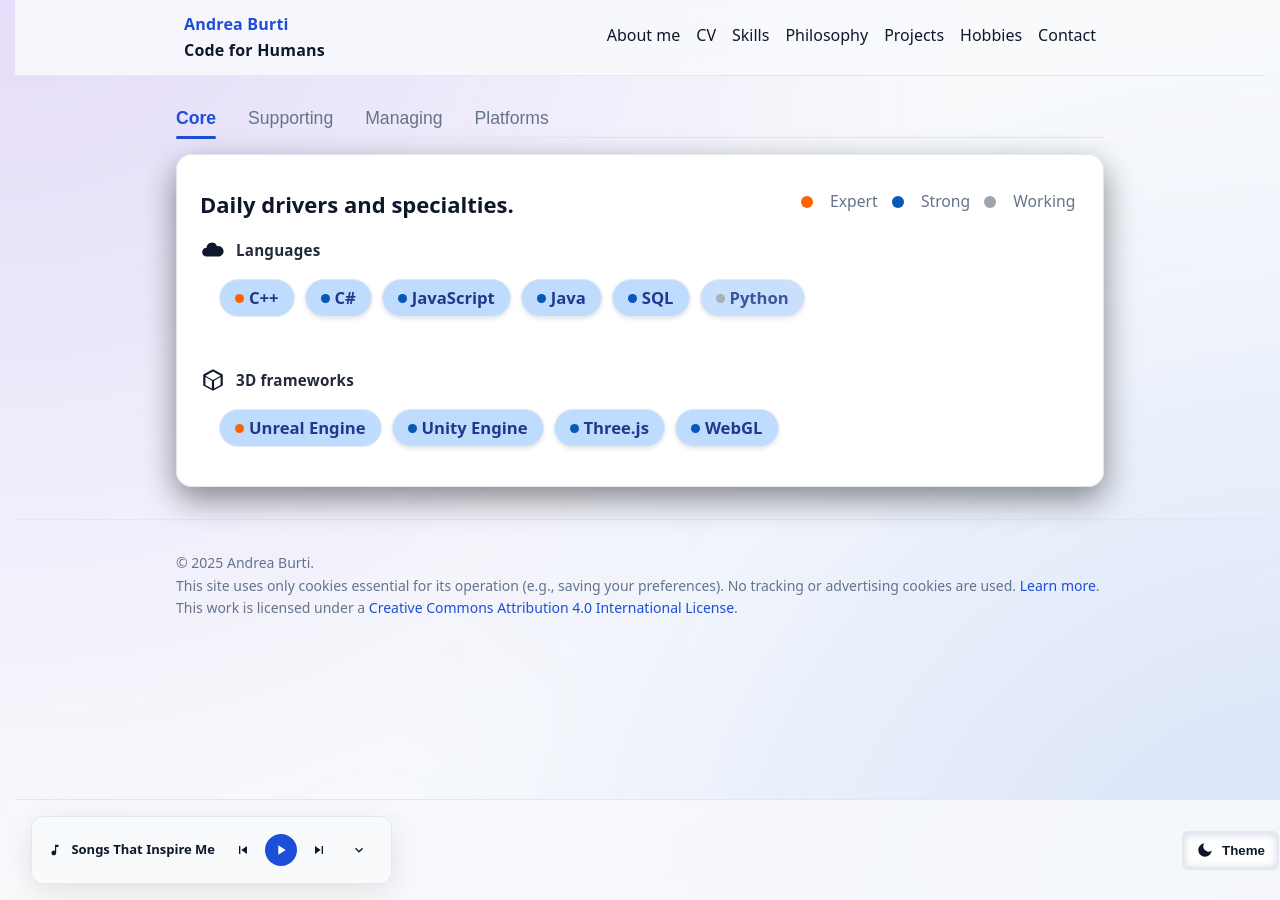
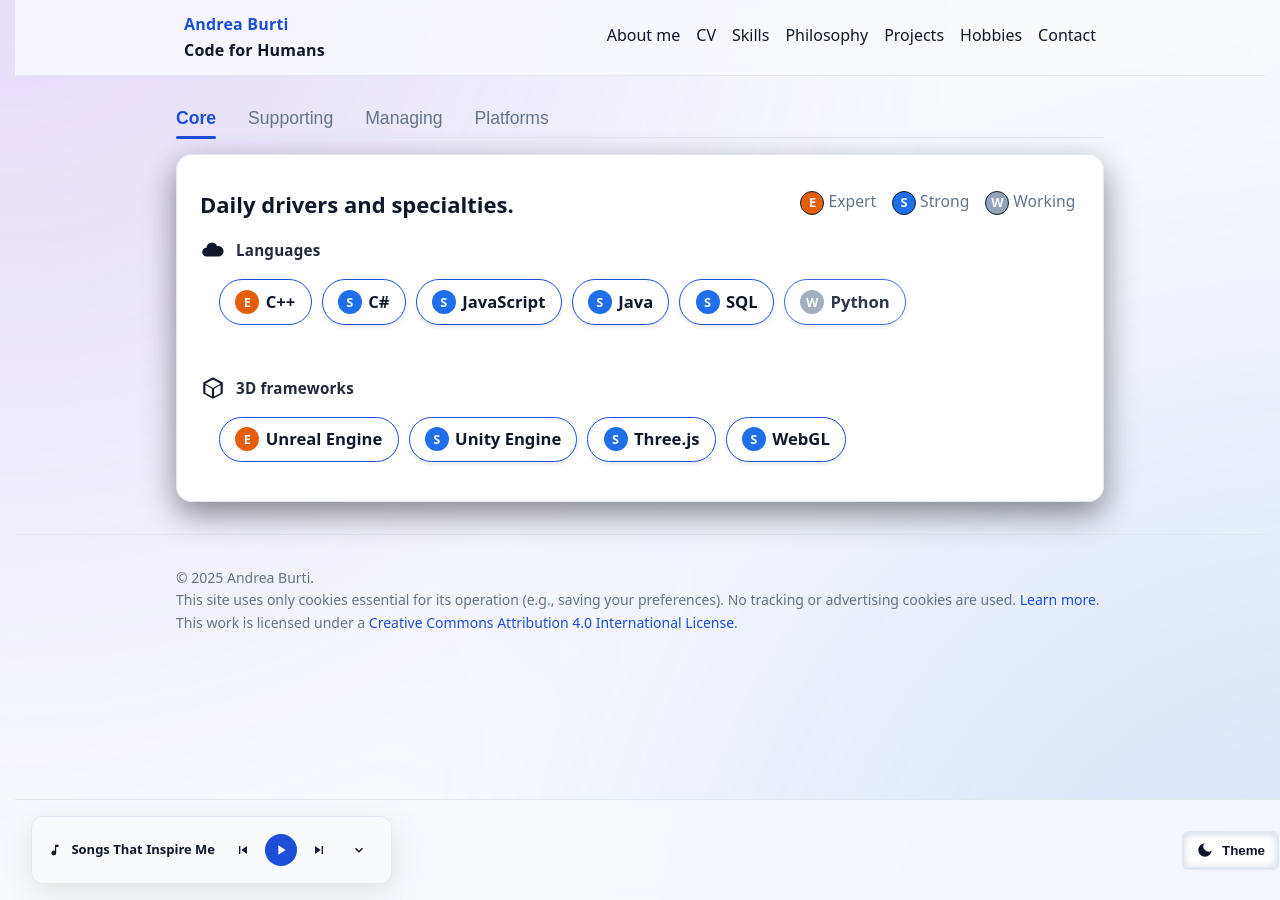
Before and after one commit to boozee/boozee.github.io, a Jekyll site: the page built from pages/skills.md, in a window 1280 px wide. Built offline with Jekyll 4.4.1, drawn with Linux system fonts in a browser that asks for light colours.

Commit message:
Improve skills badges style

```diff
--- a/_includes/skills-tabs.html
+++ b/_includes/skills-tabs.html
@@ -33,9 +33,9 @@
         <div style="display: flex; gap:16px;">
         {% if section.blurb %}<h3>{{ section.blurb }}</h3>{% endif %}
         <div class="skills3-legend skills3-legend--inline" aria-label="Legend">
-          <span class="lvl-dot expert"></span><span>Expert</span>
-          <span class="lvl-dot strong"></span><span>Strong</span>
-          <span class="lvl-dot working"></span><span>Working</span>
+          <div><span class="lvl-dot expert"></span><span>Expert</span></div>
+          <div><span class="lvl-dot strong"></span><span>Strong</span></div>
+          <div><span class="lvl-dot working"></span><span>Working</span></div>
         </div>
         </div>
 
--- a/_sass/_chips-badges.scss
+++ b/_sass/_chips-badges.scss
@@ -7,19 +7,19 @@
 
 .badge,
 .tech-badge {
+  align-items: center;
   display: inline-block;
-  padding: .4rem 1rem;
+  padding: .25rem .6rem;
   border-radius: 999px;
+  gap: .35rem;
+  font: 500 .85rem/1 system-ui, -apple-system, "Segoe UI", Roboto, Arial, sans-serif;
   font-size: .9rem;
   line-height: 1.2;
   font-weight: 500;
   box-shadow: 0 2px 4px rgba(0, 0, 0, 0.10);
   transition: transform .15s ease, box-shadow .15s ease;
-}
-
-.badge {
-  background: var(--brand);
-  color: var(--fg);
+  background: none;
+  height: auto;
 }
 
 .tech-badge {
@@ -35,21 +35,10 @@
   box-shadow: 0 4px 8px rgba(0, 0, 0, 0.20);
 }
 
-html[data-theme="light"] .badge {
-  background: var(--brand-light);
-  color: var(--brand-ink);
-}
-
 .badge-outline {
   background: transparent;
   border: 1px solid var(--border);
   color: var(--fg);
-}
-
-html[data-theme="light"] .tech-badge {
-  background: var(--brand-light);
-  color: var(--brand-ink);
-  border: 1px solid var(--border);
 }
 
 .cv-card-list .tech {
--- a/_sass/_skills.scss
+++ b/_sass/_skills.scss
@@ -2,15 +2,15 @@
   --ink: #e7eef9;
   --pill: #1b2640;
   --pillHover: #22305a;
-  --dotExpert: #6ee7a8;
-  --dotStrong: #60a5fa;
-  --dotWorking: #94a3b8;
+  --dotExpert: #FF8A1C;
+  --dotStrong: #60A5FA;
+  --dotWorking: #A8B2BD;
 }
 
 html[data-theme="light"] .skills3 {
-  --dotExpert: #ff6200;
-  --dotStrong: #0858b8;
-  --dotWorking: #9ea4ab;
+  --dotExpert: #E35D0A;
+  --dotStrong: #1F6FEB;
+  --dotWorking: #94A3B8;
 }
 
 .skills3 h2 {
@@ -23,7 +23,7 @@ html[data-theme="light"] .skills3 {
   color: var(--muted);
   font-size: .98rem;
   display: flex;
-  gap: 14px;
+  gap: 16px;
   align-items: center;
   flex-wrap: wrap;
   top: 24px;
@@ -33,23 +33,38 @@ html[data-theme="light"] .skills3 {
 }
 
 .lvl-dot {
-  display: inline-block;
-  width: .75rem;
-  height: .75rem;
-  border-radius: 999px;
-  margin-right: .2rem;
+  --label: "";
+  --dot: transparent;
+  display: inline-grid;
+  place-items: center;
+  width: 1.5rem;
+  height: 1.5rem;
+  border-radius: 50%;
+  font: 700 .8rem/1 system-ui;
+  line-height: 1;
+  color: var(--bg);
+  background: var(--dot);
+  margin-right: .25rem;
+  border: 1px solid var(--fg);
+}
+
+.lvl-dot::before {
+  content: var(--label);
+}
+
+.lvl-dot.working {
+  --label: "W";
+  --dot: var(--dotWorking);
+}
+
+.lvl-dot.strong {
+  --label: "S";
+  --dot: var(--dotStrong);
 }
 
 .lvl-dot.expert {
-  background: var(--dotExpert)
-}
-
-.lvl-dot.strong {
-  background: var(--dotStrong)
-}
-
-.lvl-dot.working {
-  background: var(--dotWorking)
+  --label: "E";
+  --dot: var(--dotExpert);
 }
 
 .skills3-groups {
@@ -113,21 +128,19 @@ html[data-theme="light"] .skills3 {
   position: relative;
   display: inline-flex;
   align-items: center;
-  gap: .5ch;
+  gap: .4rem;
   padding: .48rem .78rem;
   border-radius: 999px;
-  background: var(--pill);
-  color: var(--ink);
+  background: none;
+  color: var(--fg);
   border: 1px solid rgba(255, 255, 255, 0.06);
   font-size: .98rem;
   line-height: 1;
-  transition: transform .15s ease, background .15s ease, border-color .15s ease;
+  border-color: var(--brand);
 }
 
 .tag:hover {
   transform: translateY(-1px);
-  background: var(--pillHover);
-  border-color: rgba(255, 255, 255, 0.12)
 }
 
 .tags.big .tag {
@@ -137,17 +150,28 @@ html[data-theme="light"] .skills3 {
 
 .tag::before {
   content: "";
-  width: .55rem;
-  height: .55rem;
+  display: inline-grid;
+  place-items: center;
+  width: 1.5rem;
+  height: 1.5rem;
   border-radius: 50%;
+  font: 700 .8rem/1 system-ui;
+  color: var(--bg);
+  line-height: 1;
+}
+
+.tag.working::before {
+  content: "W";
   background: var(--dotWorking)
 }
 
 .tag.strong::before {
+  content: "S";
   background: var(--dotStrong)
 }
 
 .tag.expert::before {
+  content: "E";
   background: var(--dotExpert)
 }
 
```
